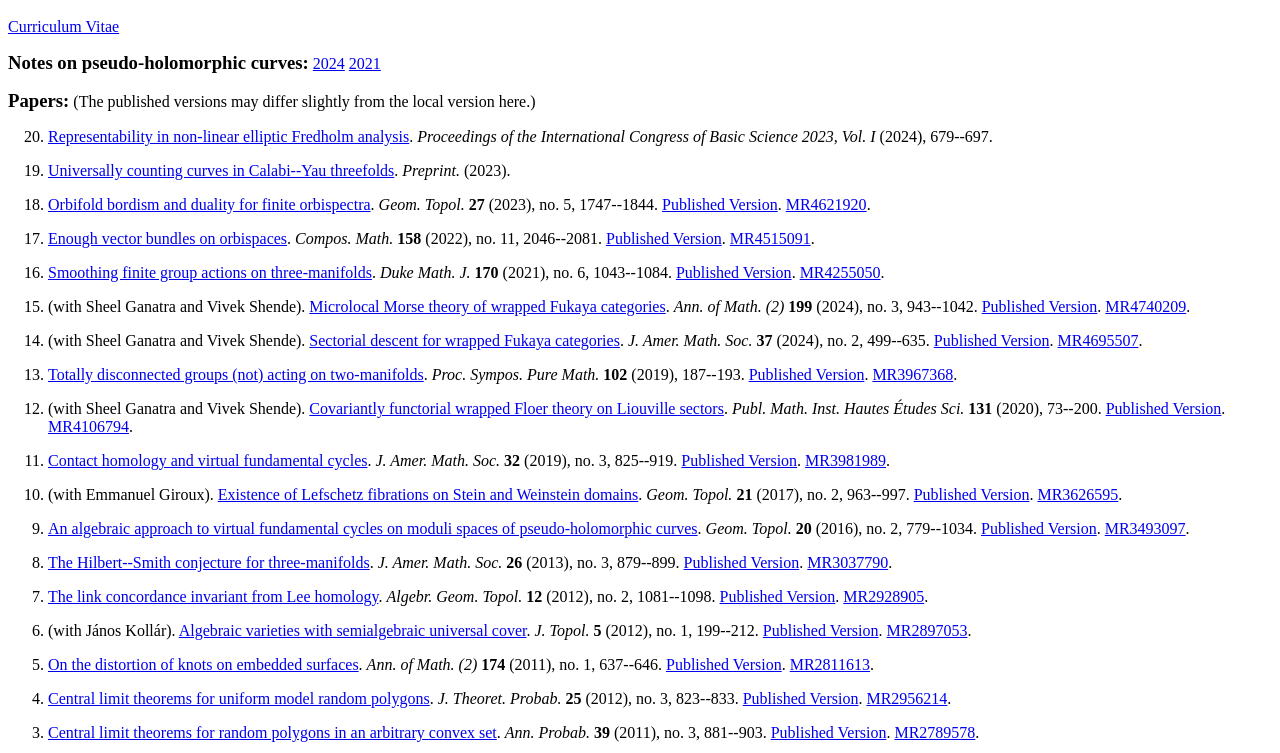
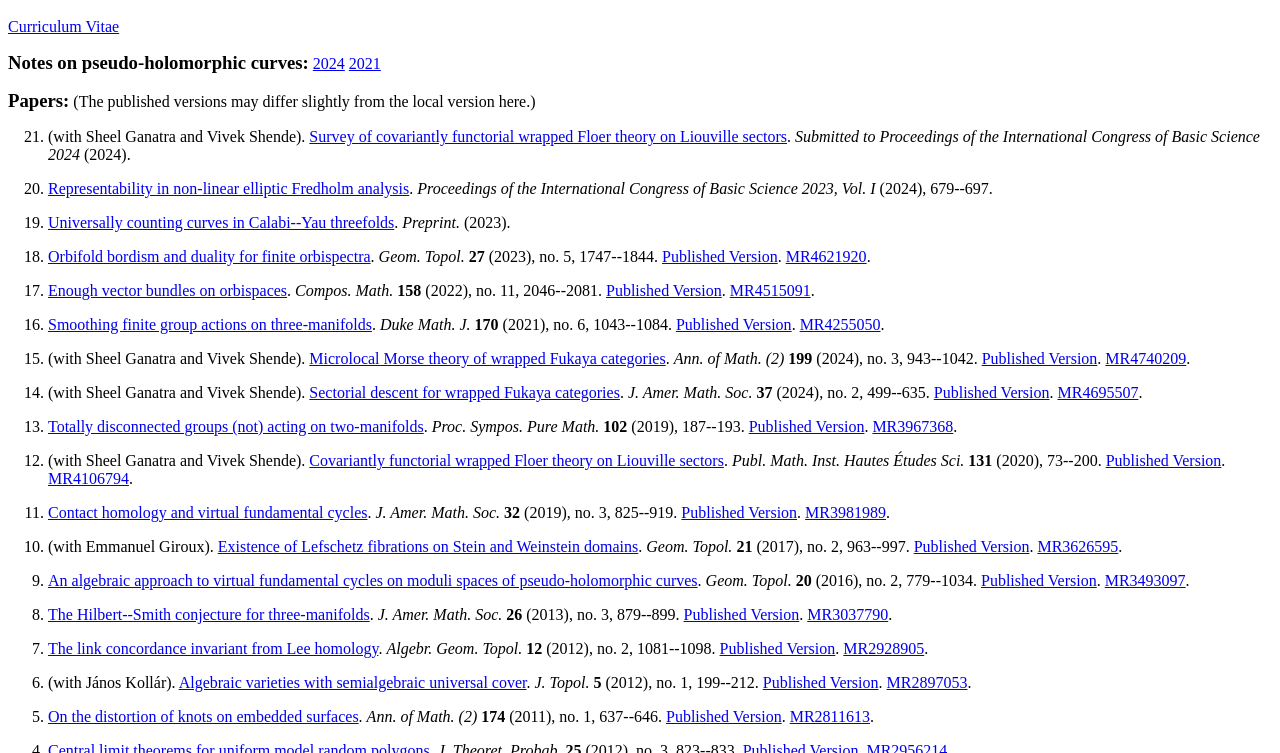
Before and after one commit to johnvpardon/johnvpardon.github.io, a plain HTML site: page index.html in a window 1280 px wide. Shown: the part 47-800 px from the top of the page. Drawn offline with Linux system fonts and the light colour scheme.

Commit message:
add paper and update papers list layout

```diff
--- a/index.html
+++ b/index.html
@@ -29,8 +29,10 @@
 
 <p><span style="font-size:1.17em;font-weight:bold;">Papers:</span>  (The published versions may differ slightly from the local version here.)</p>
 
-<ol id="paperslist">
-</ol>
+<p id="paperslist">
+<a href="manuscripts.html">List of Papers</a>
+</p>
+
 <script>
 fetch('manuscripts.html').then(response => response.text()).then((data) => {paperslist.innerHTML= data})
 </script>
--- a/manuscripts.html
+++ b/manuscripts.html
@@ -1,4 +1,6 @@
 <!--Do not edit this file directly; it is is automatically generated by the `makewebsite` program-->
+<ol>
+<p><li value="21">(with Sheel Ganatra and Vivek Shende). <a href="manuscripts/21_summarygps2024icbs.pdf">Survey of covariantly functorial wrapped Floer theory on Liouville sectors</a>. <EM>Submitted to Proceedings of the International Congress of Basic Science 2024</EM> (2024).</li value></p>
 <p><li value="20"><a href="manuscripts/20_nonlinear.pdf">Representability in non-linear elliptic Fredholm analysis</a>. <EM>Proceedings of the International Congress of Basic Science 2023, Vol. I</EM> (2024), 679--697.</li value></p>
 <p><li value="19"><a href="manuscripts/19_mnopcy.pdf">Universally counting curves in Calabi--Yau threefolds</a>. <EM>Preprint.</EM> (2023).</li value></p>
 <p><li value="18"><a href="manuscripts/18_ptorbifold.pdf">Orbifold bordism and duality for finite orbispectra</a>. <EM>Geom. Topol.</EM> <STRONG>27</STRONG> (2023), no. 5, 1747--1844. <a href="https://doi.org/10.2140/gt.2023.27.1747">Published Version</a>. <a href="http://www.ams.org/mathscinet-getitem?mr=4621920">MR4621920</a>.</li value></p>
@@ -19,3 +21,4 @@
 <p><li value="3"><a href="manuscripts/03_chull2d.pdf">Central limit theorems for random polygons in an arbitrary convex set</a>. <EM>Ann. Probab.</EM> <STRONG>39</STRONG> (2011), no. 3, 881--903. <a href="http://dx.doi.org/10.1214/10-AOP568">Published Version</a>. <a href="http://www.ams.org/mathscinet-getitem?mr=2789578">MR2789578</a>.</li value></p>
 <p><li value="2"><a href="manuscripts/02_conorm.pdf">Concurrent normals to convex bodies and spaces of Morse functions</a>. <EM>Math. Ann.</EM> <STRONG>352</STRONG> (2012), no. 1, 55--71. <a href="http://dx.doi.org/10.1007/s00208-010-0629-9">Published Version</a>. <a href="http://www.ams.org/mathscinet-getitem?mr=2885575">MR2885575</a>.</li value></p>
 <p><li value="1"><a href="manuscripts/01_unfold.pdf">On the unfolding of simple closed curves</a>. <EM>Trans. Amer. Math. Soc.</EM> <STRONG>361</STRONG> (2009), no. 4, 1749--1764. <a href="http://dx.doi.org/10.1090/S0002-9947-08-04781-8">Published Version</a>. <a href="http://www.ams.org/mathscinet-getitem?mr=2465815">MR2465815</a>.</li value></p>
+</ol>
```
Also changed, not shown: 1 other file.
